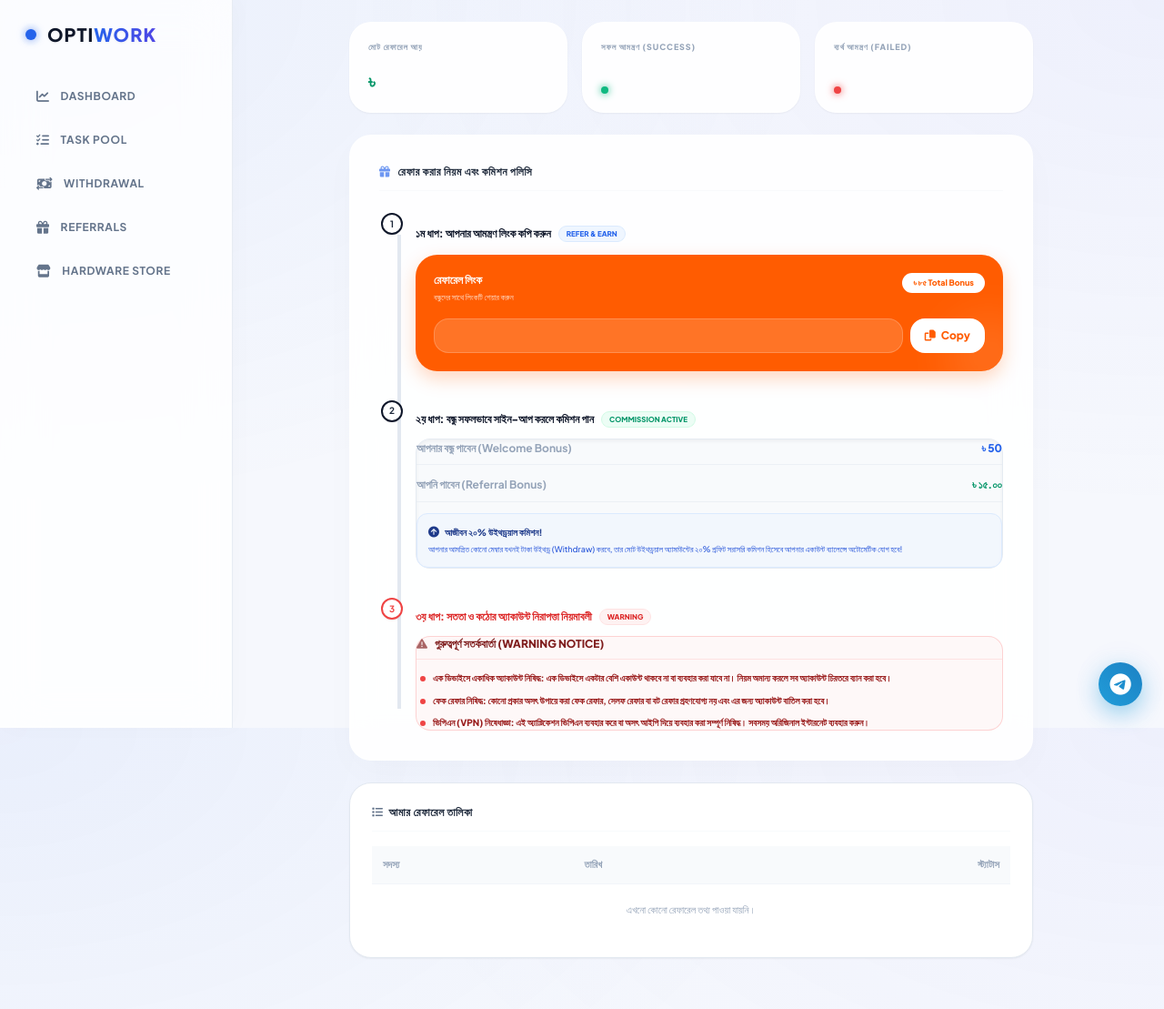
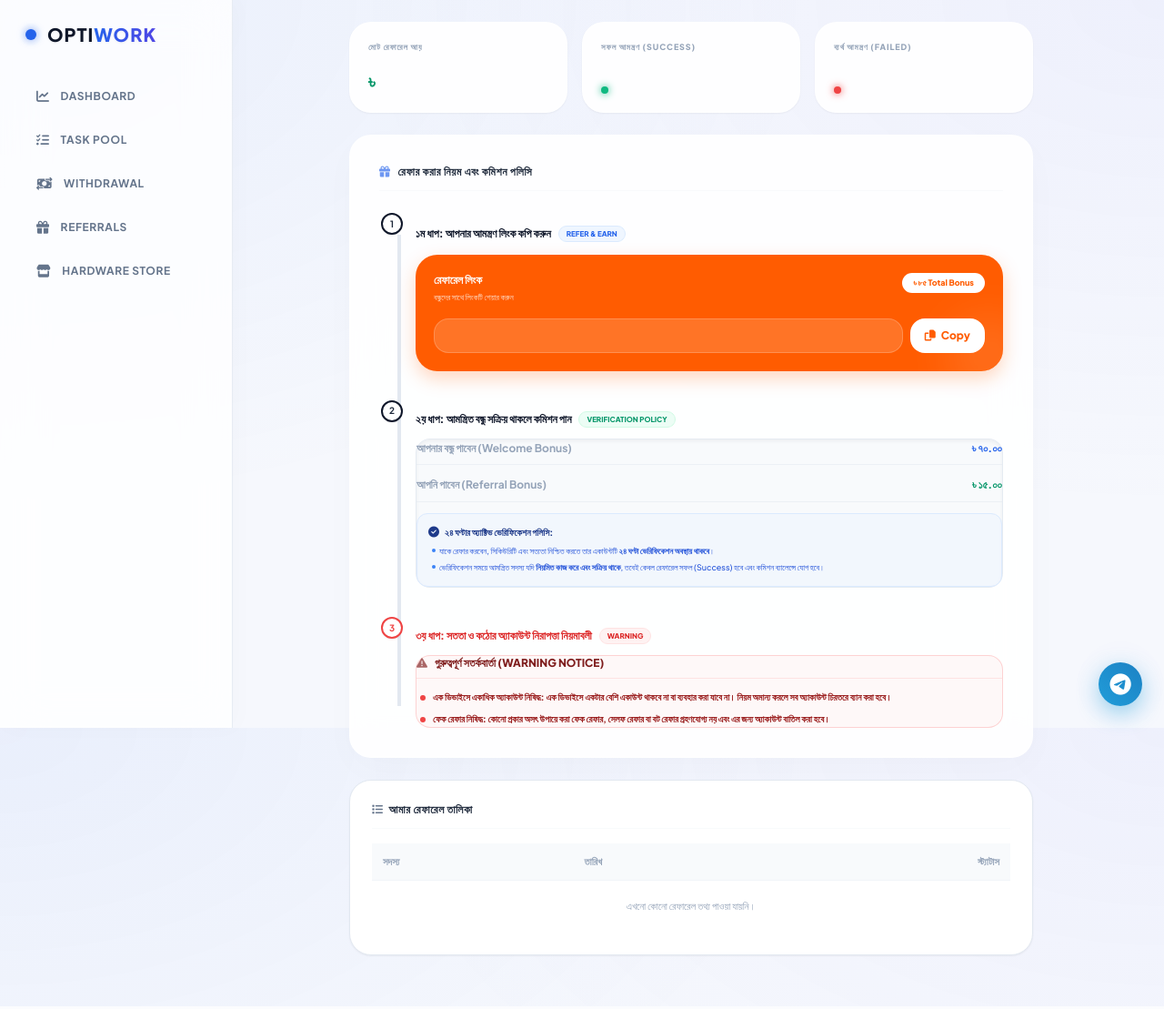
Before and after one commit to teamcipx/Orpi, a Flask app: template templates/referrals.html in a window 1280 px wide. Shown: the whole page at 91% size. After the commit the page ends 1052 px from the top, so only its background shows below. Run offline with Flask 3, Linux system fonts and the light colour scheme; the template is opened without the code that fills it, so the values that code supplies are empty; some libraries are stand-ins or nearby versions.

Commit message:
Update referrals.html

```diff
--- a/templates/referrals.html
+++ b/templates/referrals.html
@@ -82,24 +119,27 @@
                 </div>
 
                 <div class="flex items-center gap-2">
-                    <span class="text-xs font-black text-[#0F172A]">২য় ধাপ: বন্ধু সফলভাবে সাইন-আপ করলে কমিশন পান</span>
-                    <span class="text-[8px] px-2 py-0.5 rounded-full font-black bg-emerald-50 text-emerald-600 border border-emerald-100 uppercase">Commission Active</span>
+                    <span class="text-xs font-black text-[#0F172A]">২য় ধাপ: আমন্ত্রিত বন্ধু সক্রিয় থাকলে কমিশন পান</span>
+                    <span class="text-[8px] px-2 py-0.5 rounded-full font-black bg-emerald-50 text-emerald-600 border border-emerald-100 uppercase">Verification Policy</span>
                 </div>
 
-                <!-- কন্টেন্ট এরিয়া -->
+                <!-- কন্টেন্ট এরিয়া (২৪ ঘণ্টা ভেরিফিকেশন ও অ্যাক্টিভ থাকার শর্ত) -->
                 <div class="bg-slate-50 border border-slate-200/80 rounded-2xl p-4.5 space-y-3 text-xs text-slate-700 leading-relaxed font-bold shadow-inner">
                     <div class="flex justify-between border-b border-slate-200/50 pb-2">
                         <span class="text-slate-400">আপনার বন্ধু পাবেন (Welcome Bonus)</span>
-                        <span class="text-blue-600 font-black">৳ 50</span>
+                        <span class="text-blue-600 font-black">৳ ৭০.০০</span>
                     </div>
                     <div class="flex justify-between border-b border-slate-200/50 pb-2">
                         <span class="text-slate-400">আপনি পাবেন (Referral Bonus)</span>
                         <span class="text-emerald-600 font-black">৳ ১৫.০০</span>
                     </div>
-                    <!-- ২০% উইথড্রয়াল কমিশন পলিসি হাইলাইট -->
-                    <div class="bg-blue-50/60 border border-blue-100 rounded-xl p-3 text-[10px] text-blue-800 space-y-1">
-                        <p class="font-extrabold flex items-center gap-1.5 text-blue-900"><i class="fa-solid fa-circle-arrow-up text-xs"></i> আজীবন ২০% উইথড্রয়াল কমিশন!</p>
-                        <p class="font-medium text-[9px] text-blue-700/95">আপনার আমন্ত্রিত কোনো মেম্বার যখনই টাকা উইথড্র (Withdraw) করবে, তার মোট উইথড্রয়াল অ্যামাউন্টের ২০% প্রফিট সরাসরি কমিশন হিসেবে আপনার একাউন্ট ব্যালেন্সে অটোমেটিক যোগ হবে!</p>
+                    <!-- অ্যাক্টিভিটি এবং ২৪ ঘণ্টা ভেরিফিকেশন নোটিশ -->
+                    <div class="bg-blue-50/60 border border-blue-100 rounded-xl p-3 text-[10px] text-blue-800 space-y-1.5">
+                        <p class="font-extrabold flex items-center gap-1.5 text-blue-900"><i class="fa-solid fa-circle-check text-xs"></i> ২৪ ঘণ্টার অ্যাক্টিভ ভেরিফিকেশন পলিসি:</p>
+                        <ul class="font-medium text-[9px] text-blue-700/95 space-y-1 pl-1">
+                            <li class="flex items-start gap-1"><span class="w-1 h-1 bg-blue-500 rounded-full shrink-0 mt-1"></span> <span>যাকে রেফার করবেন, সিকিউরিটি এবং সত্যতা নিশ্চিত করতে তার একাউন্টটি <strong>২৪ ঘণ্টা ভেরিফিকেশন অবস্থায় থাকবে</strong>।</span></li>
+                            <li class="flex items-start gap-1"><span class="w-1 h-1 bg-blue-500 rounded-full shrink-0 mt-1"></span> <span>ভেরিফিকেশন সময়ে আমন্ত্রিত সদস্য যদি <strong>নিয়মিত কাজ করে এবং সক্রিয় থাকে</strong>, তবেই কেবল রেফারেল সফল (Success) হবে এবং কমিশন ব্যালেন্সে যোগ হবে।</span></li>
+                        </ul>
                     </div>
                 </div>
             </div>
@@ -130,10 +170,6 @@
                         <li class="flex items-start gap-2">
                             <span class="w-1.5 h-1.5 bg-red-500 rounded-full shrink-0 mt-1.5"></span>
                             <span><strong>ফেক রেফার নিষিদ্ধ:</strong> কোনো প্রকার অসৎ উপায়ে করা ফেক রেফার, সেলফ রেফার বা বট রেফার গ্রহণযোগ্য নয় এবং এর জন্য অ্যাকাউন্ট বাতিল করা হবে।</span>
-                        </li>
-                        <li class="flex items-start gap-2">
-                            <span class="w-1.5 h-1.5 bg-red-500 rounded-full shrink-0 mt-1.5"></span>
-                            <span><strong>ভিপিএন (VPN) নিষেধাজ্ঞা:</strong> এই অ্যাপ্লিকেশন ভিপিএন ব্যবহার করে বা অসৎ আইপি দিয়ে ব্যবহার করা সম্পূর্ণ নিষিদ্ধ। সবসময় অরিজিনাল ইন্টারনেট ব্যবহার করুন।</span>
                         </li>
                     </ul>
                 </div>
```
Also changed, not shown: other parts of templates/referrals.html (+42 -5 lines).
